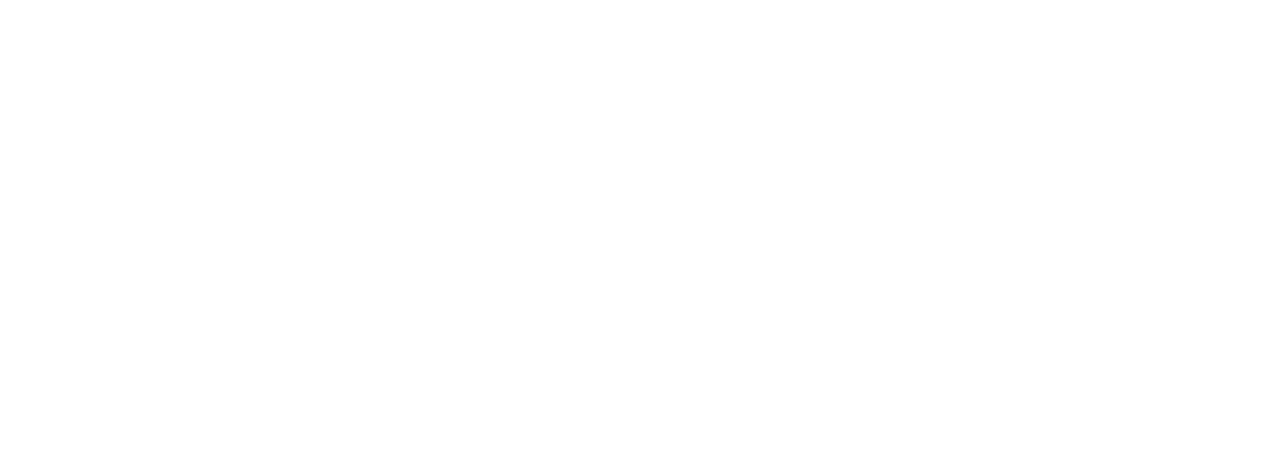
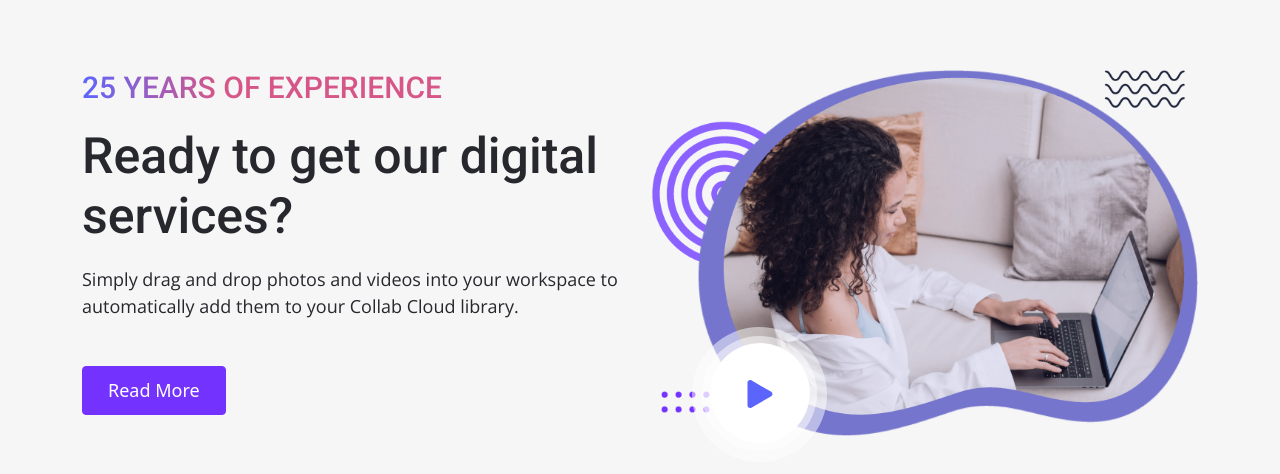
Before and after one commit to Fixeritbd/Fixer-IT-BD, a React (Create React App) app in the folder frontend/: page / in a window 1280 px wide. Shown: the part 1164-1638 px from the top of the page. Before the commit the page ends 1134 px from the top, so only its background shows below. Built offline with nearby package versions, Linux system fonts and the light colour scheme; no server answers.

Commit message:
video part add

```diff
--- /dev/null
+++ b/frontend/src/components/Video Part/Video.js
@@ -0,0 +1,39 @@
+import React from 'react'
+import {Container,Row,Col,Button} from 'react-bootstrap'
+import {BsFillPlayFill} from 'react-icons/bs'
+import './VideoStyle.css'
+
+const Video = () => {
+  return (
+    <div className='video-part'>
+        <Container>
+            <Row>
+                <Col lg={6}>
+                    <div className="video-text">
+                        <div className="video-heading">
+                            <h3>25 YEARS OF EXPERIENCE</h3>
+                            <h2>Ready to get our digital services?</h2>
+                        </div>
+                        <div className="video-details">
+                            <p>Simply drag and drop photos and videos into your workspace to automatically add them to your Collab Cloud library.</p>
+                        </div>
+                        <div className="buttons">
+                    <Button className="button">Read More</Button>
+                  </div>
+                    </div>
+                </Col>
+                <Col lg={6}>
+                    <div className="video-img">
+                        <img src="./assets/images/video/video-img.png" alt="" />
+                        <div className="play-button">
+                            <BsFillPlayFill className='play'/>
+                        </div>
+                    </div>
+                </Col>
+            </Row>
+        </Container>
+    </div>
+  )
+}
+
+export default Video
--- /dev/null
+++ b/frontend/src/components/Video Part/VideoStyle.css
@@ -0,0 +1,70 @@
+.video-part{
+    background: #F6F6F6;
+    padding: 100px 0;
+}
+.video-part .video-heading h3{
+  font-size: 30px;
+  font-weight: 500;
+  background: linear-gradient(to right, #5b65fc 0%, #d65787 25%);
+  -webkit-background-clip: text;
+  background-clip: text;
+  color: transparent;
+}
+.video-part .video-heading h2{
+  font-size: 50px;
+  color: #27272e;
+  font-weight: 500;
+  margin: 20px 0;
+}
+.video-part .video-details p{
+  font-size: 18px;
+  color: #27272e;
+  font-weight: 400;
+}
+.video-part .video-img{
+    position: relative;
+}
+.video-part .video-img img{
+    width: 100%;
+}
+.video-part .video-img .play-button{
+    width: 115px;
+    height: 115px;
+    background: rgb(255, 255, 255, 0.50);
+    border-radius: 50%;
+    position: absolute;
+    top: 266px;
+    left: 50px;
+}
+.video-part .video-img .play-button::before{
+    content: '';
+    width: 135px;
+    height: 135px;
+    background: rgb(255, 255, 255, 0.50);
+    border-radius: 50%;
+    position: absolute;
+    top: -9px;
+    left: -10px;
+}
+.video-part .video-img .play-button::after{
+    content: '';
+    position: absolute;
+    top: 7px;
+    left: 8px;
+    width: 100px;
+    height: 100px;
+    background: #fff;
+    text-align: center;
+    line-height: 80px;
+    border: 1px solid #fff;
+    border-radius: 50%;
+}
+.video-part .video-img .play-button .play{
+    font-size: 50px;
+    color: #5b65fc;
+    position: absolute;
+    top: 50%;
+    left: 50%;
+    transform: translate(-50%,-50%);
+    z-index: 11;
+}
--- a/frontend/src/main.css
+++ b/frontend/src/main.css
@@ -7,8 +7,9 @@
   outline: 0;
 }
 
-/* body {
-} */
+body {
+  overflow-x: hidden;
+}
 
 a {
   display: inline-block;
--- a/frontend/src/pages/Home/Home.js
+++ b/frontend/src/pages/Home/Home.js
@@ -4,6 +4,7 @@ import Banner from "../../components/Banner/Banner";
 import Featured from "../../components/Featured/Featured";
 import Service from "../../components/Service/Service";
 import Startup from "../../components/Startup/Startup";
+import VideoPart from "../../components/Video Part/Video"
 
 function Home() {
   return (
@@ -13,6 +14,7 @@ function Home() {
       <Service />
       <Featured />
       <Startup />
+    <VideoPart/>
     </div>
   );
 }
```
Also changed, not shown: frontend/public/Assets/images/video/video-img.png (added), 1 other file (tests, documents, lock files or other folders).
